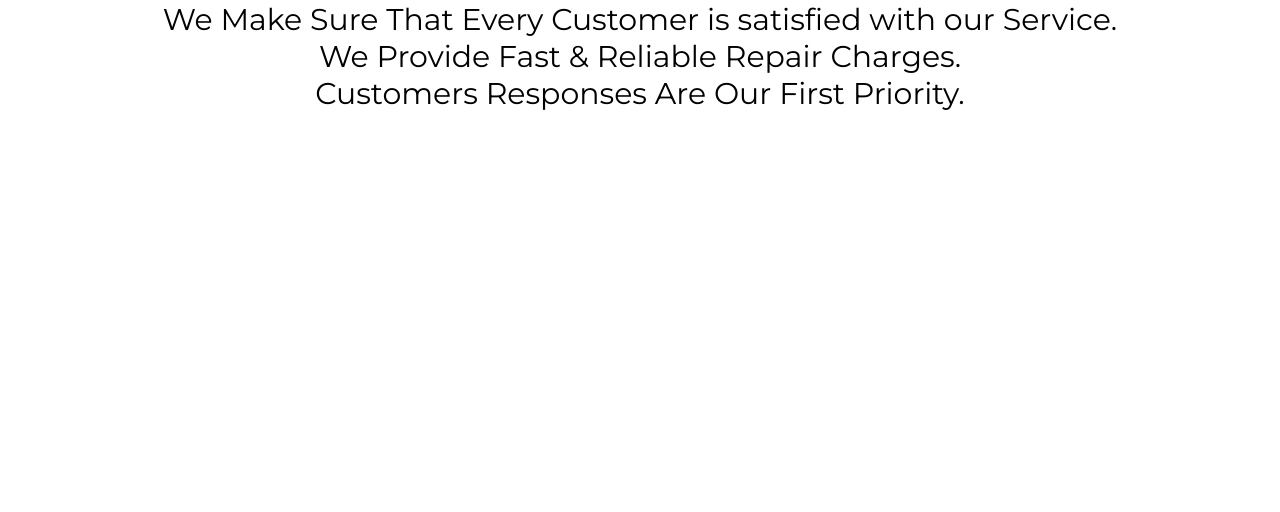
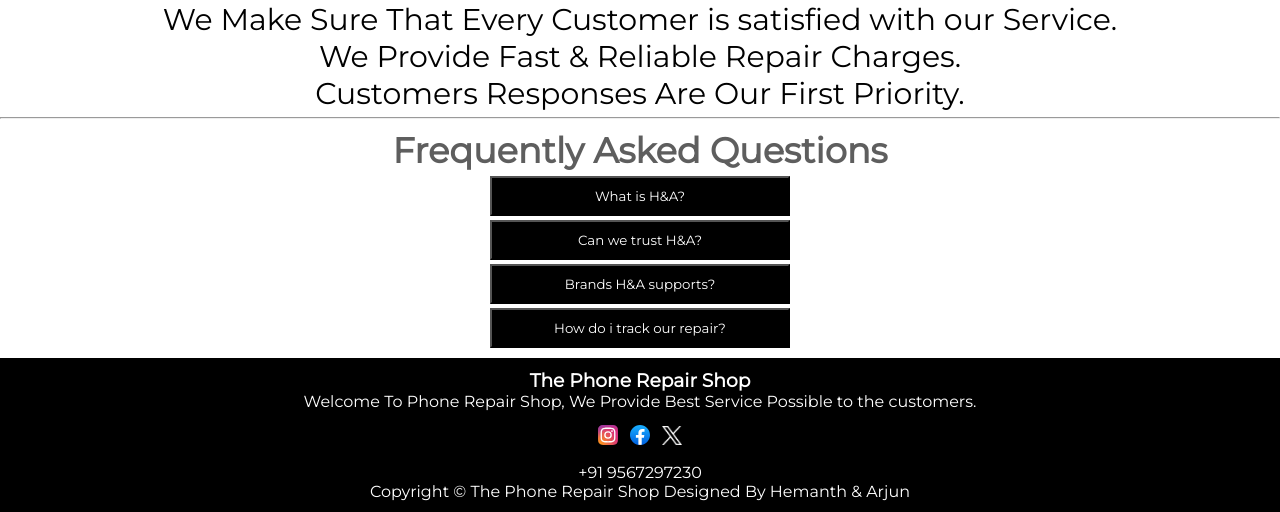
Before and after one commit to Adr246/miniproject-main, a PHP site: page /home.php in a window 1280 px wide. Shown: the part 339-851 px from the top of the page. Before the commit the page ends 449 px from the top, so only its background shows below. Run offline with PHP 8.4, Linux system fonts and the light colour scheme.

Commit message:
Add files via upload

```diff
--- a/home.css
+++ b/home.css
@@ -134,3 +134,71 @@
     text-align: center;
     padding: 5px;
 }
+
+.questions{
+    color: #0e0d0daa;
+    font-family:'Montserrat', sans-serif;
+    font-size: 30px;
+    text-align: center;
+    padding: 10px;
+
+}
+.ques button{
+    background-color: rgb(0, 0, 0);
+    width: 300px;
+    font-family:'Montserrat', sans-serif;
+    text-decoration: none;
+    color:white;
+    padding: 10px;
+}
+footer{
+    border:1px solid black;
+    background: #000000;
+    color: white;
+    font-family:'Montserrat', sans-serif;
+    text-align: center;
+    align-items: center;
+    padding:10px;
+    margin-top: auto;
+    font-size: 16px;
+
+
+}
+
+.footer-imgs{
+
+    align-items: center;
+    padding: 10px;
+
+
+}
+
+.footer-imgs img{
+    padding: 4px;
+}
+
+.footer-imgs .fb{
+    width:20px;
+}
+
+.footer-imgs .insta
+{
+    width: 20px;
+
+}
+
+.footer-imgs .xlogo{
+    width: 20px;
+}
+
+
+
+.footer -imgs, li{ /*remove styrls of footer*/
+    list-style:none;
+}
+.footer-imgs ul li
+{
+    display: inline-block;
+
+
+}
--- a/home.php
+++ b/home.php
@@ -43,10 +43,41 @@
             <p>We Provide Fast & Reliable Repair Charges.</p>
             <p>Customers Responses Are Our First Priority.</p>
     </div>
+    <hr>
+    <div class="questions">
+        <h3><b>Frequently Asked Questions</b></h3>
+        <div class="ques"
+            <p><button>What is H&A?</button></p>
+            <p><button>Can we trust H&A?</button></p>
+            <p><button>Brands H&A supports?</button></p>
+            <p><button>How do i track our repair?</button></p>
+        </div>
+    </div>
+    <footer>
+        <div class="footer-content">
+            <h3>The Phone Repair Shop</h3>
 
+            <div class="para">
+                <p>Welcome To Phone Repair Shop, We Provide Best Service Possible to the customers.</p>
+            </div>
+            <div class="footer-imgs">
+                <ul>
+                    <li><a href="home.php"><img class="insta" src="instagram.svg"  alt="#"></a></li>
+                    <li><a href="home.php"><img class="fb" src="facebook.svg"  alt="#"></a></li>
+                    <li><a href="home.php"><img class="xlogo" src="xtwitter.png"  alt="#"></a></li>
 
+                </ul>
 
+            </div>
+            <div class="footer-imgs2">
+                +91 9567297230
+            </div>
+            <div class="copyright">
+                <p>Copyright &copy; The Phone Repair Shop Designed By Hemanth & Arjun</p>
+            </div>
 
+        </div>
+    </footer>
 
     </form>
 
```
Also changed, not shown: website.html (added, +40 -0 lines), apple.png (added), facebook.svg (added), instagram.svg (added), mi.png (added), one+.png (added), oneplus.png (added), samsung.png (added), xtwitter.png (added).
